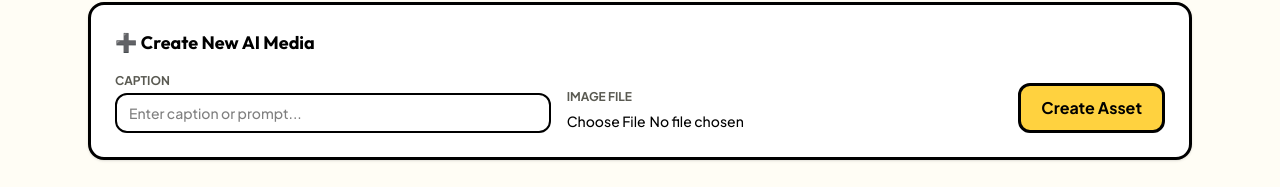
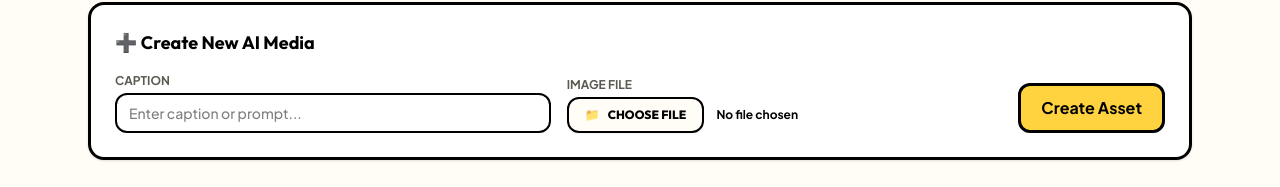
Before and after one commit to sanjaiiv04/AdminPanel-HumorProject, a Next.js app: page /admin/media in a window 1280 px wide. Shown: the part 195-382 px from the top of the page. Built offline with nearby package versions, Linux system fonts and the light colour scheme; no server answers; the database is empty.

Commit message:
Changed choose files to a button in media/page.tsx

```diff
--- a/app/admin/media/page.tsx
+++ b/app/admin/media/page.tsx
@@ -157,17 +157,37 @@ export default function AdminMediaPage() {
               className="w-full rounded-xl border-2 border-[var(--color-ink)] px-3 py-2 text-sm font-medium"
             />
           </div>
+
           <div className="flex-1">
             <label className="mb-1 block text-xs font-bold uppercase text-[var(--color-muted)]">
               Image File
             </label>
-            <input
-              type="file"
-              accept="image/*"
-              onChange={(e) => setSelectedFile(e.target.files?.[0] || null)}
-              className="w-full text-sm font-medium"
-            />
+            <div className="flex items-center gap-3">
+              {/* Hidden file input */}
+              <input
+                type="file"
+                id="media-image-upload"
+                accept="image/*"
+                onChange={(e) => setSelectedFile(e.target.files?.[0] || null)}
+                className="hidden"
+              />
+
+              {/* Custom button label matching the theme */}
+              <label
+                htmlFor="media-image-upload"
+                className="inline-flex cursor-pointer items-center justify-center gap-2 rounded-xl border-2 border-[var(--color-ink)] bg-[var(--color-surface)] px-4 py-2 font-display text-xs font-extrabold uppercase text-[var(--color-ink)] shadow-xs transition-all hover:bg-gray-100 active:translate-y-0.5"
+              >
+                <span>📁</span>
+                <span>{selectedFile ? 'Change File' : 'Choose File'}</span>
+              </label>
+
+              {/* Selected filename string */}
+              <span className="truncate text-xs font-bold text-[var(--color-ink)] max-w-[180px]">
+                {selectedFile ? selectedFile.name : 'No file chosen'}
+              </span>
+            </div>
           </div>
+
           <button
             type="submit"
             disabled={uploading}
```
